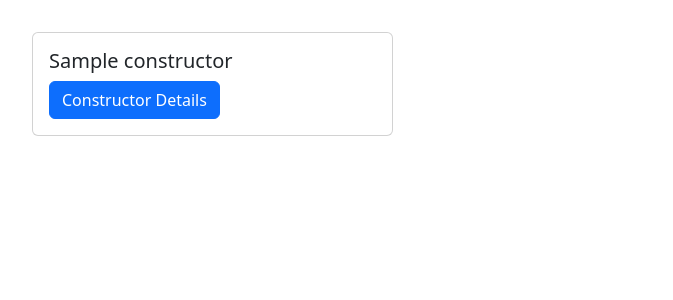
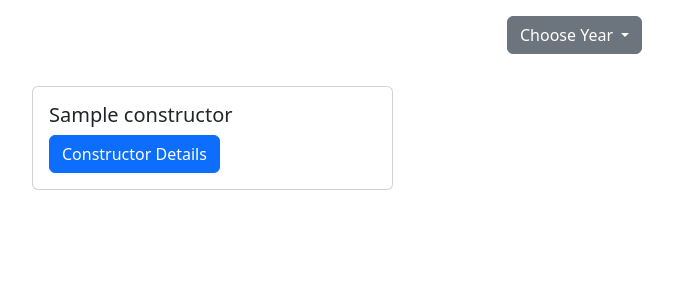
Before and after one commit to garciaesteban/f1racingdata, a Django app: template f1data/templates/f1data/constructors/constructors.html in a window 1280 px wide. Shown: the part 56-356 px from the top of the page, without its empty margins (50-723 px from the left). Run offline with Django 4.2, Linux system fonts and the light colour scheme; tables that the repository leaves empty hold one stand-in row (values such as "Sample post"); the template is opened without the code that fills it: values that come from a table or form of the project are taken from there, most other values are stand-ins (such as "Sample title", 1, 10 or a date in 2020).

Commit message:
changed constructors view from function to class based view

```diff
--- a/f1data/templates/f1data/content/constructors.html
+++ b/f1data/templates/f1data/content/constructors.html
@@ -1,4 +1,18 @@
 <div class="container">
+  <div class="row justify-content-center mt-3">
+    <div class="col-2">
+      <div class="dropdown-center">
+        <button class="btn btn-secondary dropdown-toggle" type="button" data-bs-toggle="dropdown" aria-expanded="false">
+          Choose Year
+        </button>
+        <ul class="dropdown-menu">
+          {% for season in seasons %}
+          <li><a class="dropdown-item {% if year == season.year %}active{% endif %}" href="{% url 'f1data:constructors' season.year %}">{{season.year}}</a></li>
+          {% endfor %}
+        </ul>
+      </div>
+    </div>
+  </div>
   <div class="row row-cols-3 row-cols-sm-1 row-cols-md-3 my-3 g-3">
     {% for constructor in constructors %}
     <div class="col">
--- a/f1data/urls.py
+++ b/f1data/urls.py
@@ -12,6 +12,7 @@ urlpatterns = [
     path('drivers/<int:year>/', views.Drivers.as_view(), name="drivers"),
     path('drivers/', views.DriversRedirectView.as_view(), name="drivers"),
     path('drivers/<int:driver>/', views.detail_driver, name="detail_driver"),
-    path('constructors/', views.constructors, name="constructors"),
+    path('constructors/', views.ConstructorsRedirectView.as_view(), name="constructors"),
+    path('constructors/<int:year>/', views.Constructors.as_view(), name="constructors"),
     path('constructors/<int:constructor>/', views.detail_constructor, name="detail_constructor"),
 ]
```
Also changed, not shown: f1data/views.py (+17 -7 lines).
